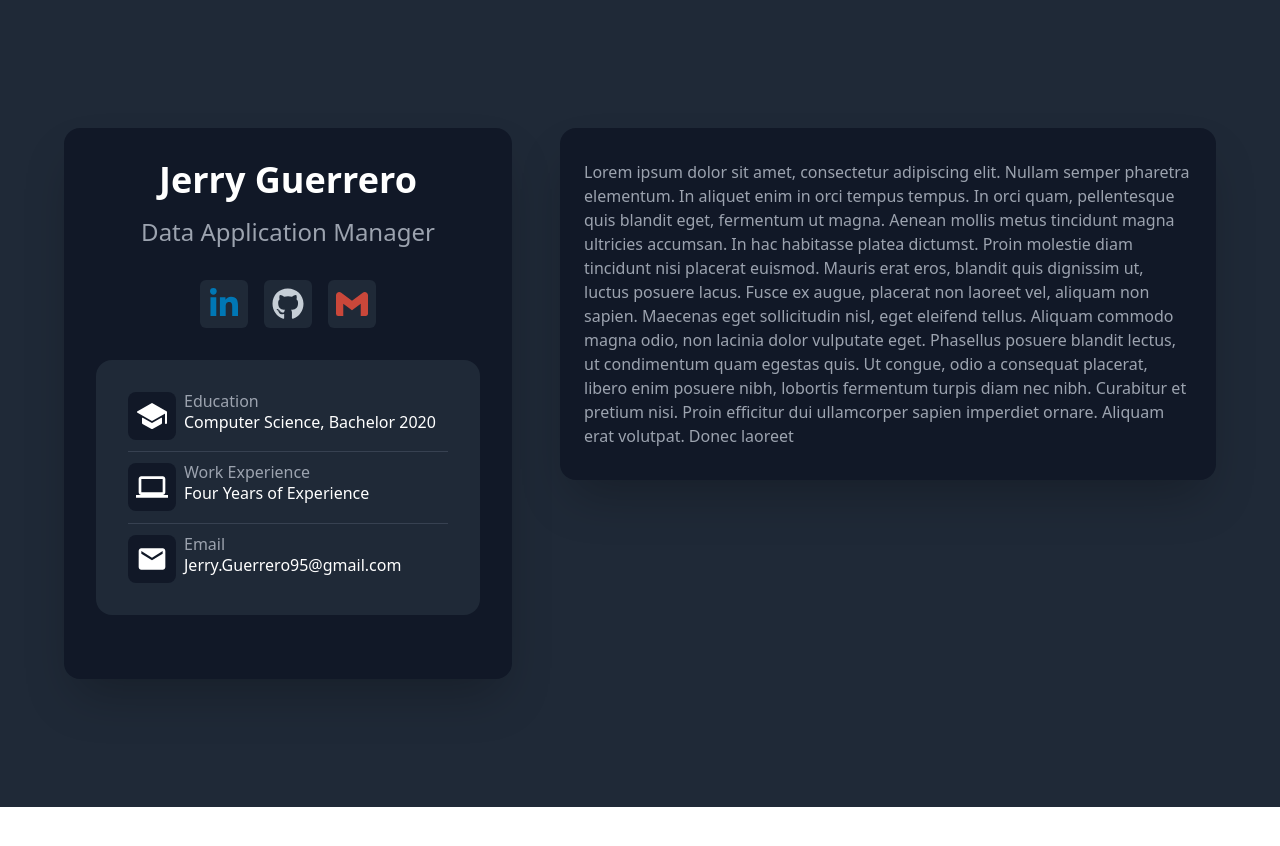
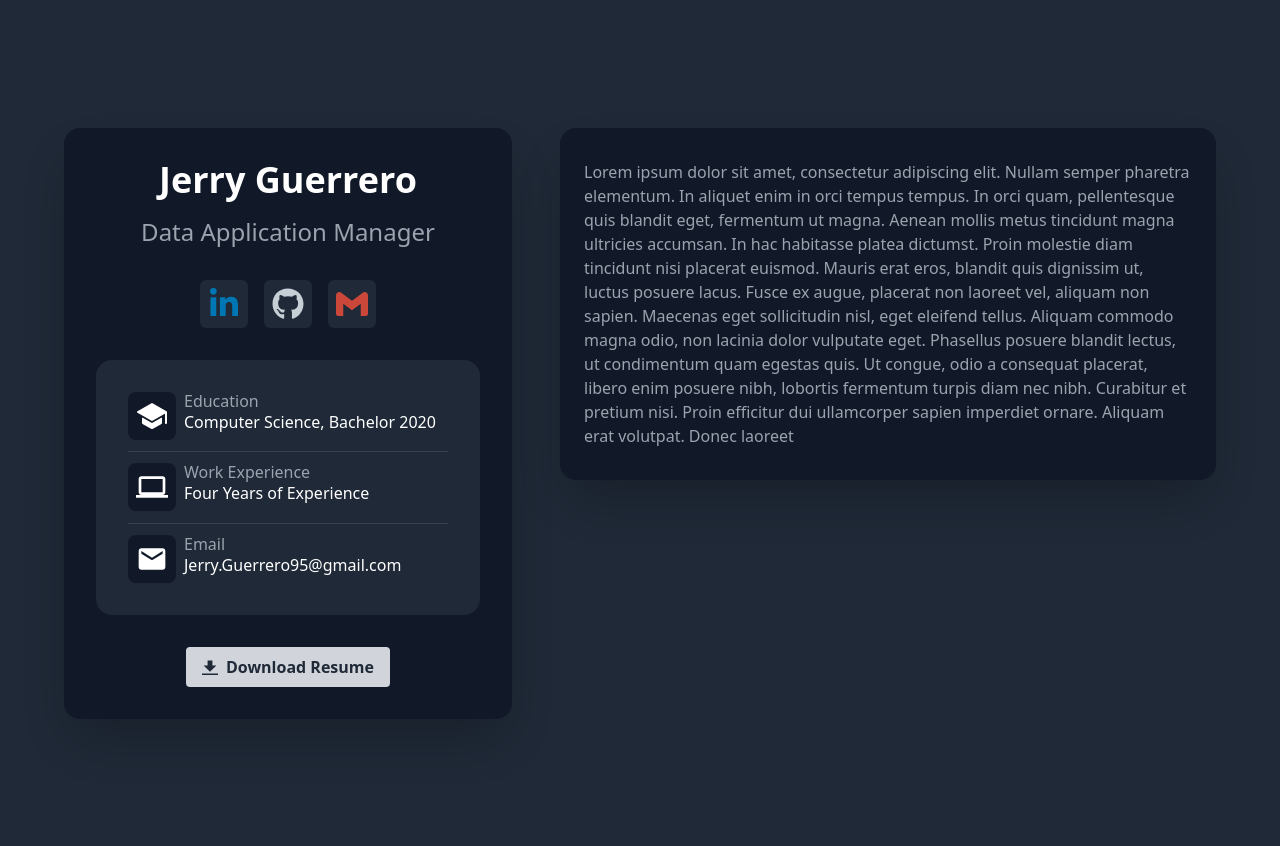
Before and after one commit to Durzo95/jerry-guerrero-portfolio, a Next.js app: page / in a window 1280 px wide. Before the commit the page ends 807 px from the top, so only its background shows below. Built offline with nearby package versions, Linux system fonts and the light colour scheme.

Commit message:
Download CV button first draft

```diff
--- /dev/null
+++ b/components/DownloadCV.tsx
@@ -0,0 +1,16 @@
+export default function DownloadCV() {
+  return (
+    <div className="flex justify-center">
+      <button className="bg-gray-300 text-gray-800 font-bold py-2 px-4 rounded inline-flex items-center transform transition duration-500 hover:scale-125 hover:bg-blue-500">
+        <svg
+          className="fill-current w-4 h-4 mr-2"
+          xmlns="http://www.w3.org/2000/svg"
+          viewBox="0 0 20 20"
+        >
+          <path d="M13 8V2H7v6H2l8 8 8-8h-5zM0 18h20v2H0v-2z" />
+        </svg>
+        <span>Download Resume</span>
+      </button>
+    </div>
+  );
+}
--- a/components/Profile.tsx
+++ b/components/Profile.tsx
@@ -1,7 +1,7 @@
 import React from "react";
 import ProfileSocialLink from "./ProfileSocialLink";
-import socialMediaData from "../data/socialMediaData";
 import ProfileDemoInfo from "./ProfileDemoInfo";
+import DownloadCV from "./DownloadCV";
 
 export default function Profile() {
   return (
@@ -16,6 +16,8 @@ export default function Profile() {
       <ProfileSocialLink />
       {/* The Profile demographic overview */}
       <ProfileDemoInfo />
+      {/* The download resume button */}
+      <DownloadCV />
     </div>
   );
 }
```
